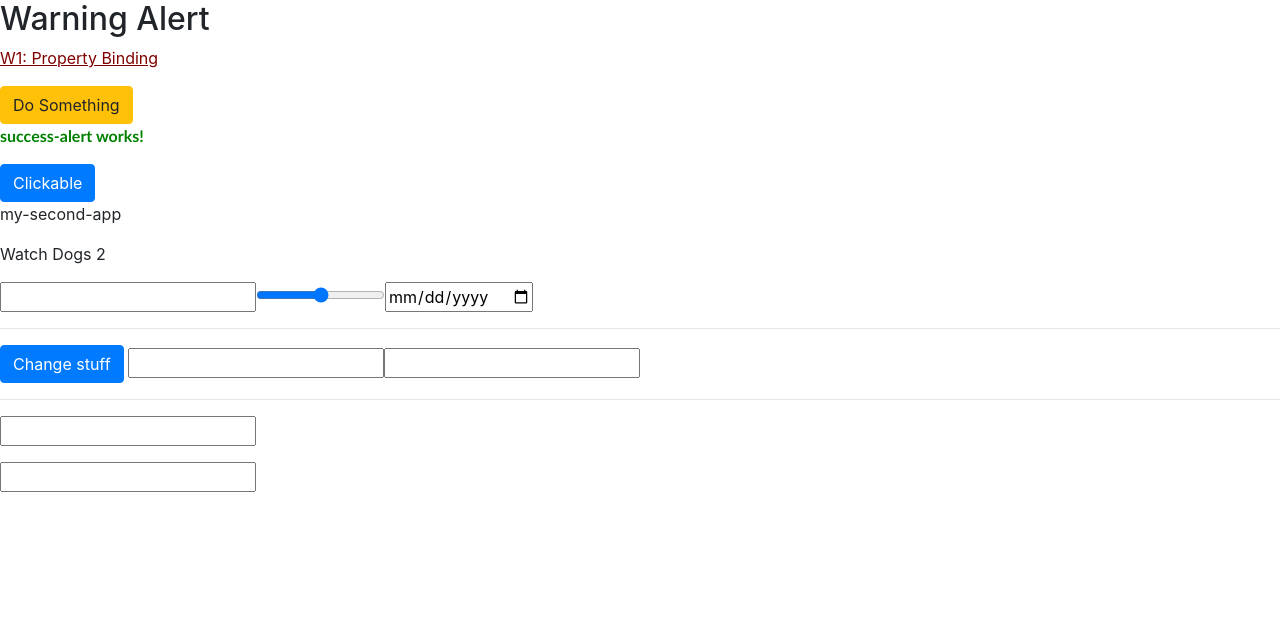
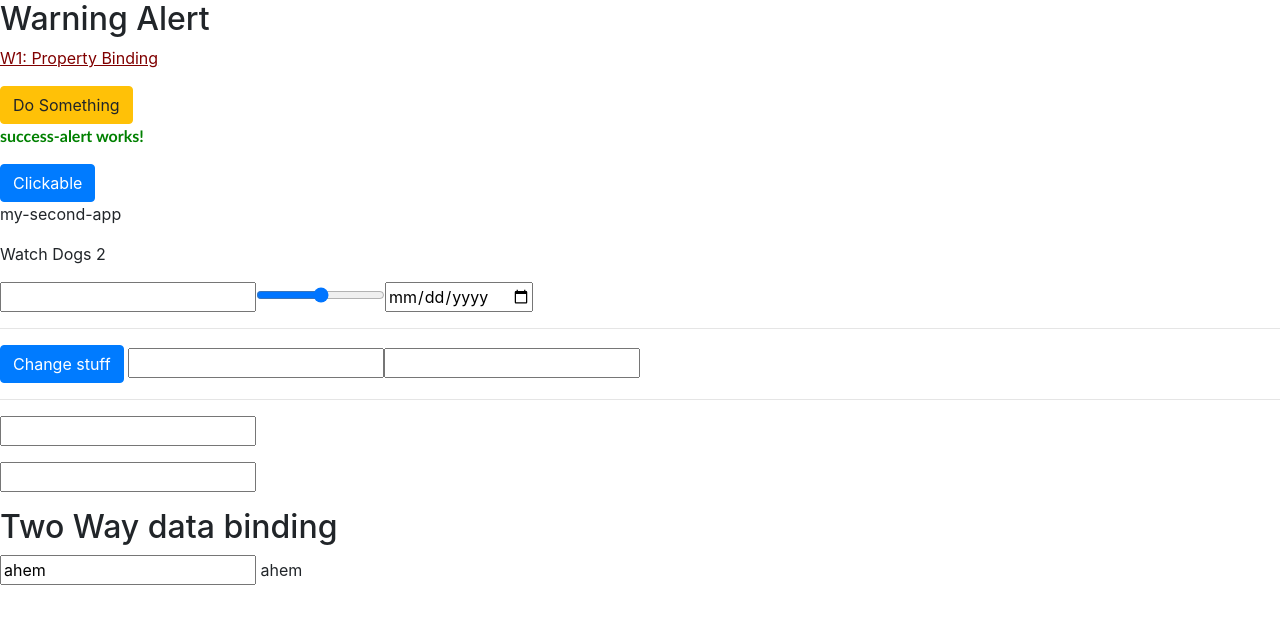
Before and after one commit to irfaanf/my-second-app, an Angular app: page / in a window 1280 px wide. Shown: the top 624 px of the page. Built offline with nearby package versions, Linux system fonts and the light colour scheme.

Commit message:
Two-way data binding

```diff
--- a/src/app/app.component.html
+++ b/src/app/app.component.html
@@ -26,3 +26,9 @@
 
 <input #lastName (keyup)="keyLastName(lastName.value)">
 <p>{{ fooLastName }}</p>
+
+
+
+<h2>Two Way data binding</h2>
+<input [(ngModel)]="username" />
+{{ username }}
--- a/src/app/app.component.ts
+++ b/src/app/app.component.ts
@@ -16,6 +16,8 @@ export class AppComponent {
   fooThing;
   fooLastName = '';
 
+  username = 'ahem';
+
   onChangeStuff() {
     this.stuff = "Boo!";
   }
--- a/src/app/app.module.ts
+++ b/src/app/app.module.ts
@@ -1,4 +1,5 @@
 import { NgModule } from '@angular/core';
+import { FormsModule } from '@angular/forms';
 import { BrowserModule } from '@angular/platform-browser';
 import { AdvertComponent } from './advert/advert.component';
 import { AppComponent } from './app.component';
@@ -24,7 +25,8 @@ import { WarningAlertComponent } from './warningAlert/warningAlert.component';
     TopMenuComponent
   ],
   imports: [
-    BrowserModule
+    BrowserModule,
+    FormsModule
   ],
   providers: [],
   bootstrap: [AppComponent]
```
